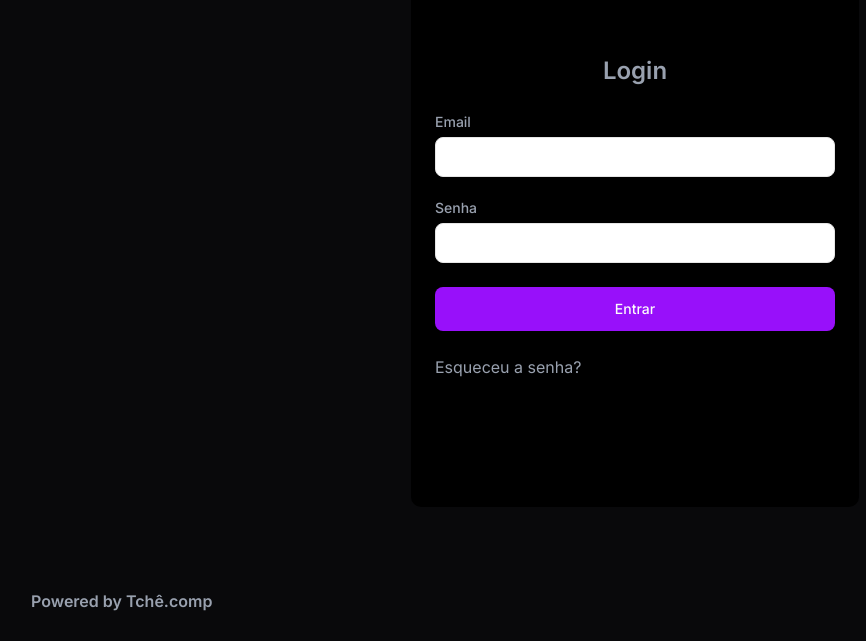
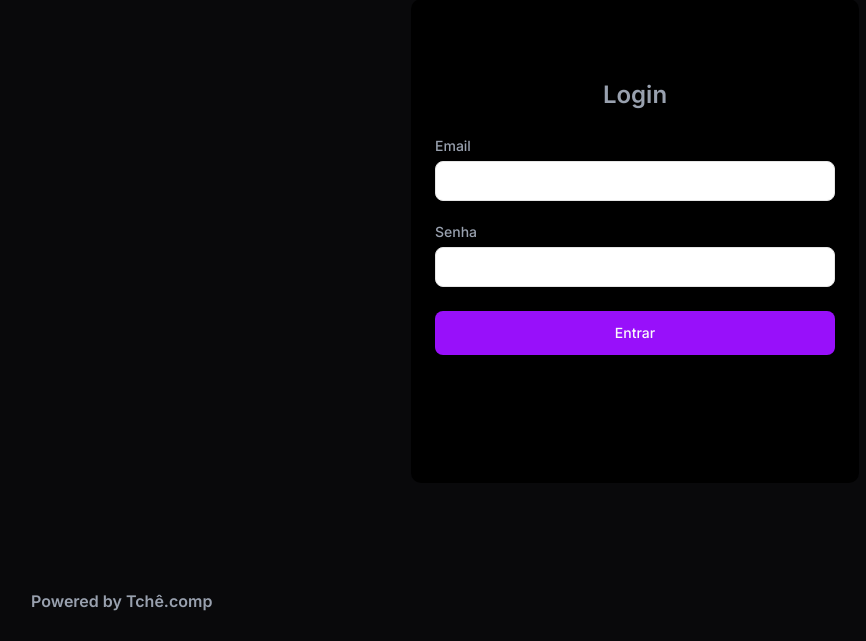
Before and after one commit to Gabriel-Sousa-Dev/auth, a Next.js app: page / in a window 1280 px wide. Shown: the part 159-800 px from the top of the page, without its empty margins (5-871 px from the left). Built offline with nearby package versions, Linux system fonts and the light colour scheme.

Commit message:
fix: hide forgot-password link

```diff
--- a/src/app/(auth)/page.tsx
+++ b/src/app/(auth)/page.tsx
@@ -103,7 +103,7 @@ export default function Home() {
               { isLoading ? 'Carregando' : 'Entrar' }
             </Button>
 
-            <Link href='forgot-password' className="hover:underline">Esqueceu a senha?</Link>
+            {/* <Link href='forgot-password' className="hover:underline">Esqueceu a senha?</Link> */}
           </div>
 
         </form>
```
